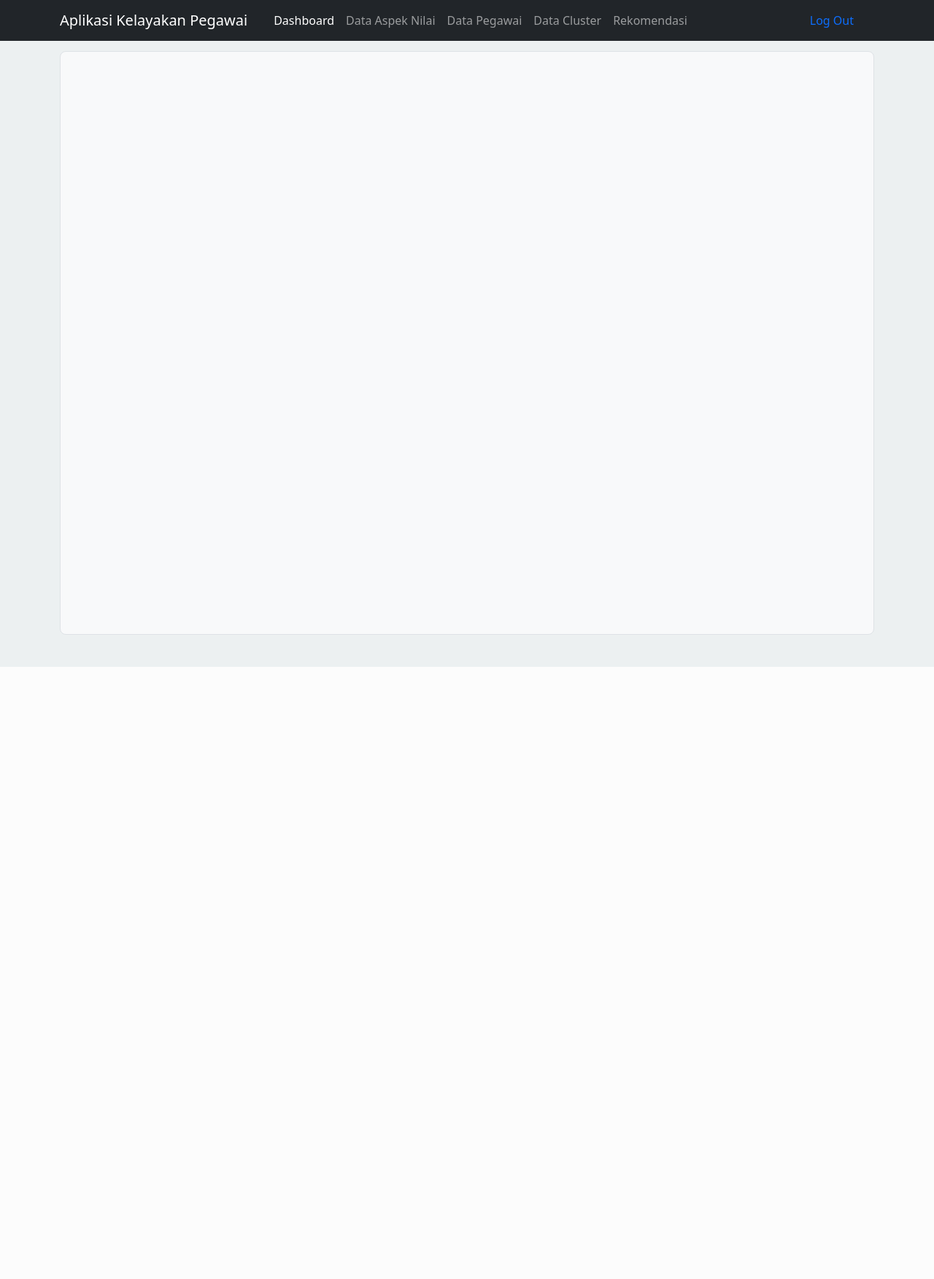
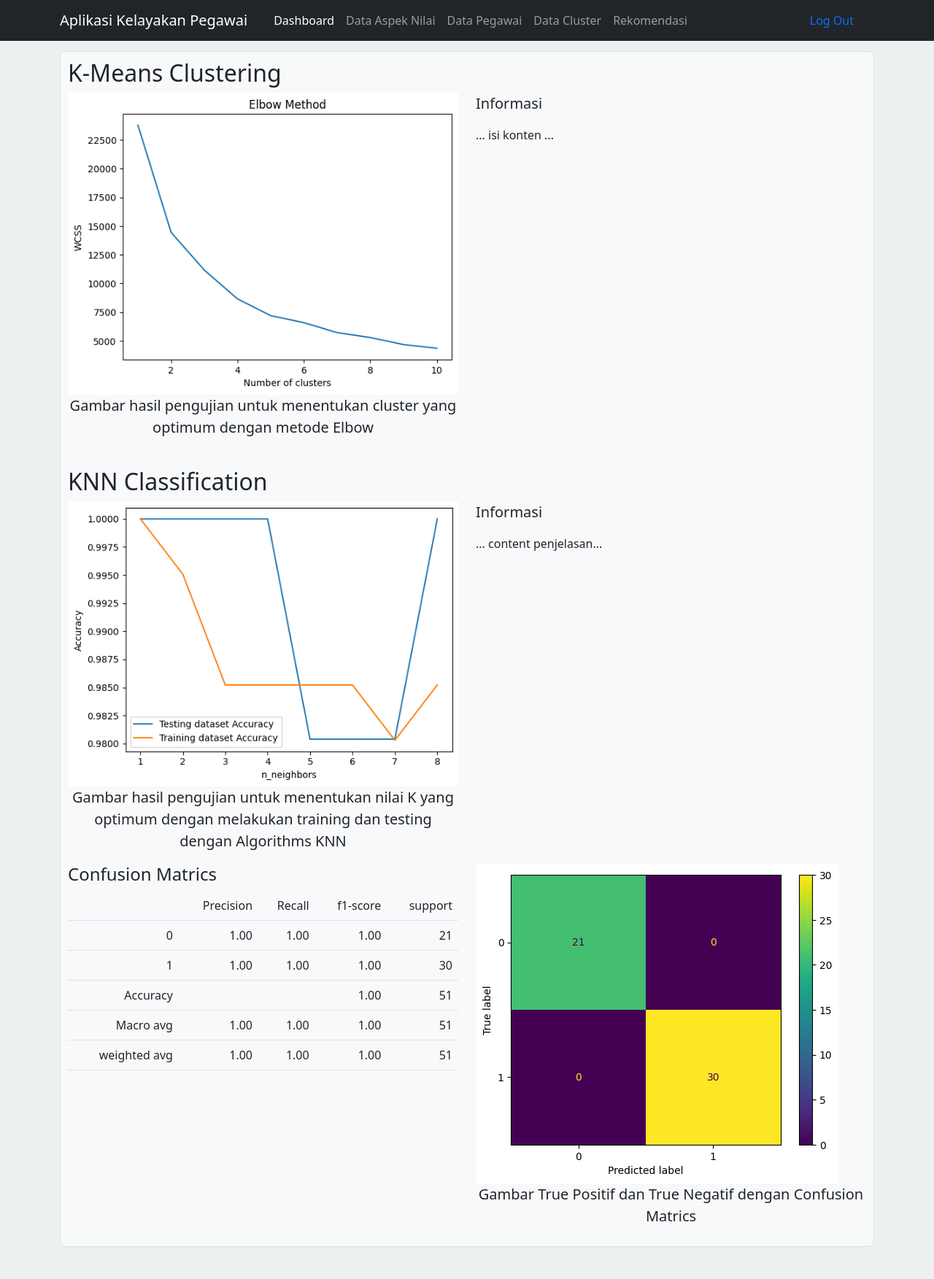
Before and after one commit to junanda/aplikasi-GQ, a Flask app: page /dashbord/ in a window 1280 px wide. Shown: the whole page at 73% size. Before the commit the page ends 914 px from the top, so only its background shows below. Run offline with Flask 2, Linux system fonts and the light colour scheme; the visitor is signed in with stand-in values (Sample User, id 1); parts of the project's set-up code (start-up, migrations or seed data) failed here and were passed over; some libraries are stand-ins or nearby versions.

Commit message:
home page adjustmend

```diff
--- a/src/templates/home_page.html
+++ b/src/templates/home_page.html
@@ -1,5 +1,88 @@
 {% extends "dashboard.html" %}
 {% block body %}
 <div class="bg-light border rounded-3" style="padding: 10px;min-height: 800px;">
+    <h2>K-Means Clustering</h2>
+    <div class="row">
+        <div class="col-6">
+            <img src="{{ url_for('static',filename='images/elbow.png') }}" alt="image elbow" class="img-fluid">
+            <p class="lead text-center">
+                Gambar hasil pengujian untuk menentukan cluster yang optimum dengan metode Elbow
+            </p>
+        </div>
+        <div class="col-6">
+            <p class="lead">Informasi</p>
+            <p>... isi konten ...</p>
+        </div>
+    </div>
+    <br/>
+    <h2>KNN Classification</h2>
+    <div class="row">
+        <div class="col-6">
+            <img src="{{ url_for('static',filename='images/find_fit_k.png') }}" alt="k optimum" class="img-fluid">
+            <p class="lead text-center">
+                Gambar hasil pengujian untuk menentukan nilai K yang optimum dengan melakukan training dan testing dengan Algorithms KNN
+            </p>
+        </div>
+        <div class="col-6">
+            <p class="lead">Informasi</p>
+            <p>... content penjelasan...</p>
+        </div>
+        <div class="col-6">
+            <h4>Confusion Matrics</h4>
+            <table class="table">
+                <thead style="text-align: right;">
+                    <tr>
+                        <td></td>
+                        <td>Precision</td>
+                        <td>Recall</td>
+                        <td>f1-score</td>
+                        <td>support</td>
+                    </tr>
+                </thead>
+                <tbody style="text-align: right;">
+                    <tr>
+                        <td>0</td>
+                        <td>1.00</td>
+                        <td>1.00</td>
+                        <td>1.00</td>
+                        <td>21</td>
+                    </tr>
+                    <tr>
+                        <td>1</td>
+                        <td>1.00</td>
+                        <td>1.00</td>
+                        <td>1.00</td>
+                        <td>30</td>
+                    </tr>
+                    <tr>
+                        <td>Accuracy</td>
+                        <td colspan="2"></td>
+                        <td>1.00</td>
+                        <td>51</td>
+                    </tr>
+                    <tr>
+                        <td>Macro avg</td>
+                        <td>1.00</td>
+                        <td>1.00</td>
+                        <td>1.00</td>
+                        <td>51</td>
+                    </tr>
+                    <tr>
+                        <td>weighted avg</td>
+                        <td>1.00</td>
+                        <td>1.00</td>
+                        <td>1.00</td>
+                        <td>51</td>
+                    </tr>
+                </tbody>
+            </table>
+        </div>
+        <div class="col-6">
+            <img src="{{ url_for('static',filename='images/cf_matrics.png') }}" alt="Confusion Matrics" class="img-fluid justify-content-center">
+            <p class="lead text-center">
+                Gambar True Positif dan True Negatif dengan Confusion Matrics
+            </p>
+        </div>
+    </div>
 </div>
 {% endblock %}
```
